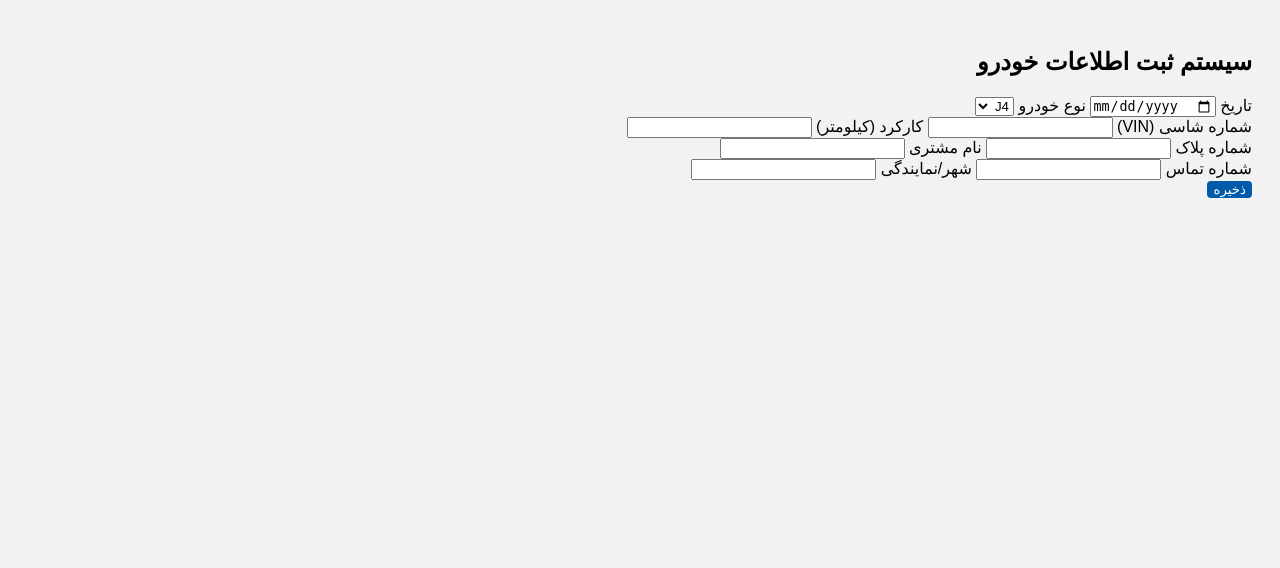
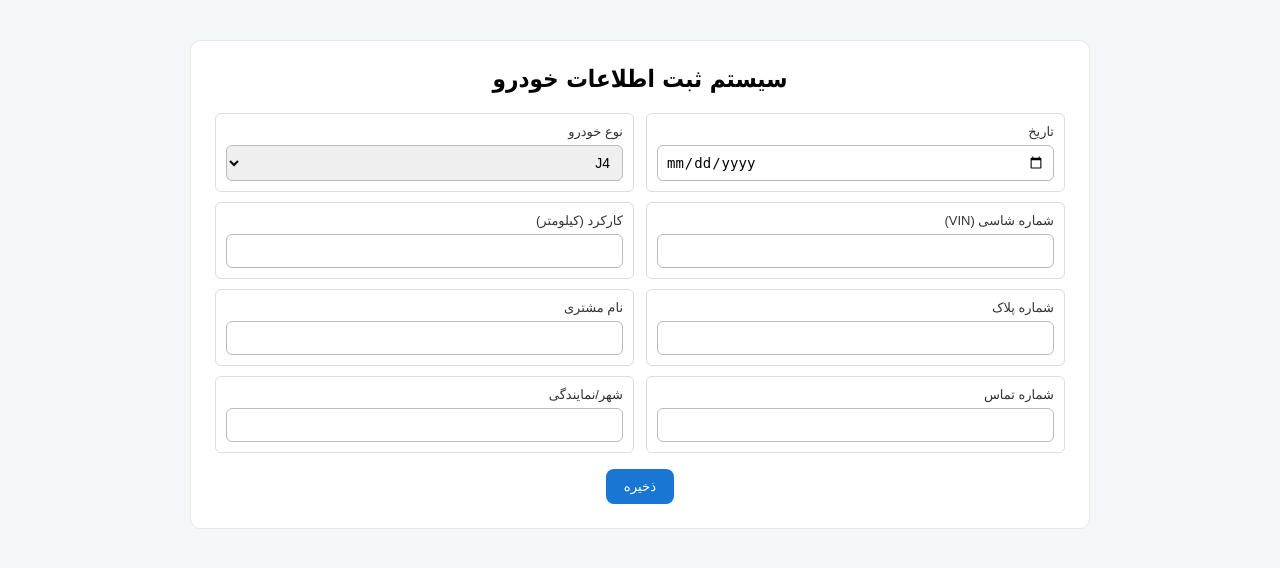
Before and after one commit to kimia-soofi/vehicle-data-app, a Flask app: page / in a window 1280 px wide. Shown: the top 568 px of the page. Run offline with Flask 3, Linux system fonts and the light colour scheme.

Commit message:
style.css

```diff
--- a/static/style.css
+++ b/static/style.css
@@ -1,39 +1,16 @@
-body {
-    font-family: sans-serif;
-    background: #f2f2f2;
-    direction: rtl;
-    padding: 20px;
-}
-
-header {
-    background: #005baa;
-    color: white;
-    padding: 15px;
-    text-align: center;
-}
-
-main {
-    background: white;
-    padding: 20px;
-    border-radius: 8px;
-    max-width: 600px;
-    margin: 20px auto;
-}
-
-form {
-    display: flex;
-    flex-direction: column;
-}
-
-form > label, form > input, form > textarea, form > select, form > button {
-    margin: 8px 0;
-    padding: 8px;
-}
-
-button {
-    background: #005baa;
-    color: white;
-    border: none;
-    border-radius: 4px;
-    cursor: pointer;
-}
+@font-face { font-family: Tahoma; src: local('Tahoma'); }
+* { box-sizing: border-box; }
+body { font-family: Tahoma, sans-serif; background: #f6f7fb; direction: rtl; }
+.container { max-width: 900px; margin: 40px auto; background: #fff; border: 1px solid #e7e7e7; border-radius: 10px; padding: 24px; }
+.title { text-align: center; margin: 0 0 20px; }
+.form-grid .row { display: grid; grid-template-columns: 1fr 1fr; gap: 12px; margin-bottom: 10px; }
+.form-grid .cell { display: flex; flex-direction: column; border: 1px solid #ddd; padding: 10px; border-radius: 6px; }
+.label { font-size: 13px; color: #333; margin-bottom: 6px; }
+input, select { padding: 8px; border: 1px solid #bbb; border-radius: 6px; font-size: 14px; }
+.actions { text-align: center; margin-top: 16px; }
+.btn { background: #1976d2; color: #fff; border: 0; padding: 10px 18px; border-radius: 8px; cursor: pointer; text-decoration: none; display: inline-block; }
+.btn:hover { background: #0f5ba7; }
+.btn.danger { background: #d32f2f; }
+.model-form { display: flex; gap: 8px; margin-bottom: 10px; }
+.file-list { list-style: none; padding: 0; }
+.file-list li { margin: 6px 0; }
```
